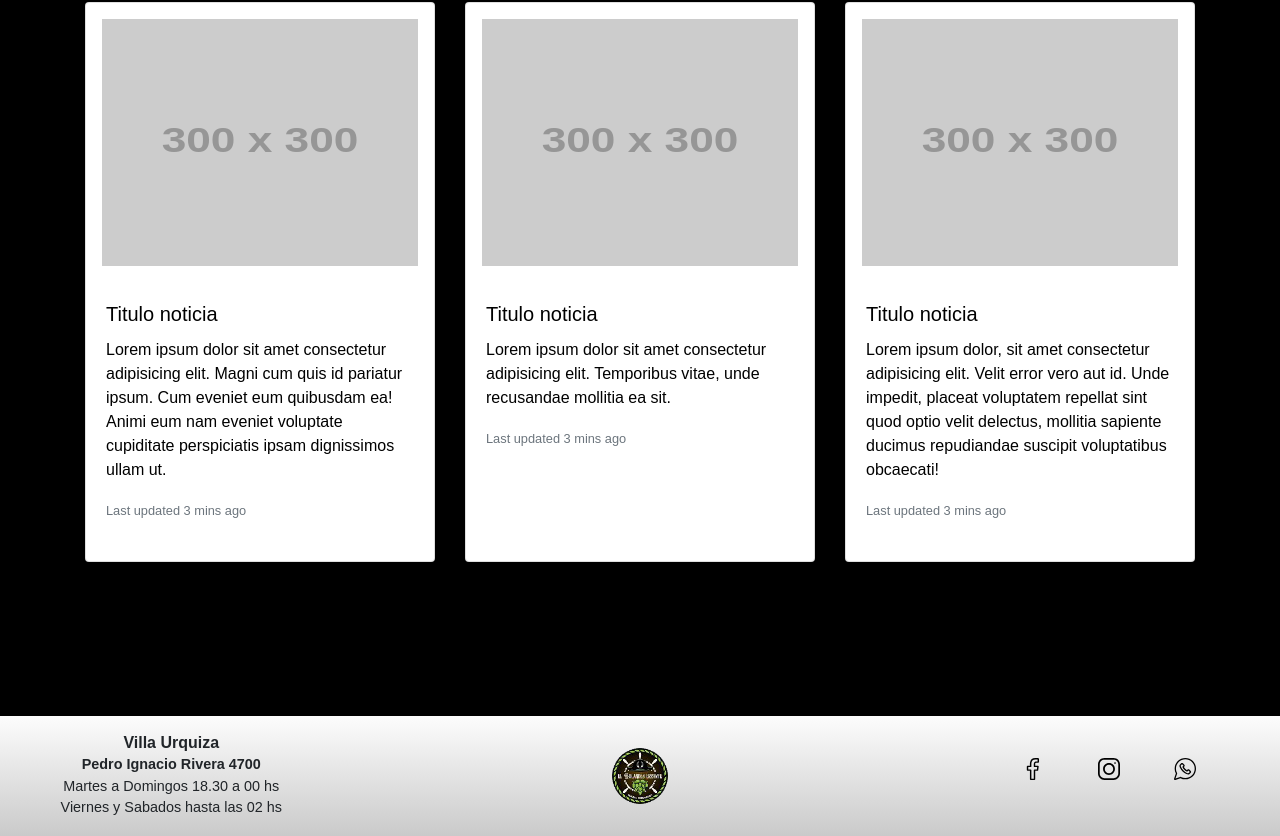
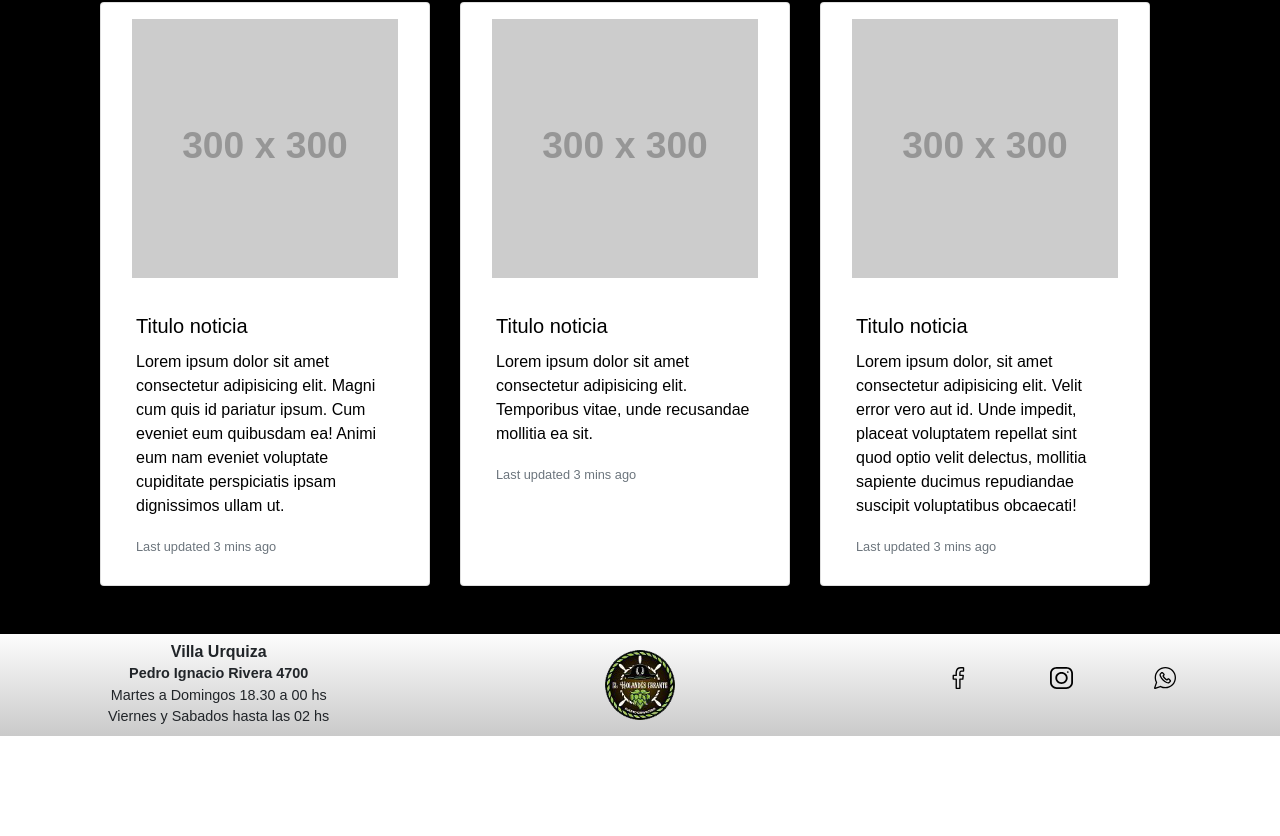
Before and after one commit to carolinaarias/Proyecto, a plain HTML site: page index.html in a window 1280 px wide. Shown: the part 1844-2680 px from the top of the page. After the commit the page ends 2580 px from the top, so only its background shows below. Drawn offline with nearby package versions, Linux system fonts and the light colour scheme; placeholder pictures from the web are drawn by us.

Commit message:
desafio-bootstrap

```diff
--- a/css/style.css
+++ b/css/style.css
@@ -68,7 +68,6 @@ header{
 /*-----FOOTER-----*/
 
 footer{
-   height: 15vh;
    background-color: #f1f1f1cb;
    background: linear-gradient(to bottom, #fcfcfccb, #b3b3b3b2 );
    justify-content: space-between;
@@ -93,15 +92,13 @@ footer{
 }
 .footer_logo{
    text-align: center;
-
 }
 .footer_logo img{
-   width: 20%;
+   width: 70px;
 }
 footer ul {
    justify-content: space-evenly;
    align-items: center;
-
 }
 .footer__img{
    width: 1.4rem;
@@ -110,7 +107,11 @@ footer ul {
 .footer__img:hover{
    transform: scale(1.3);
 }
-
+@media only screen and (max-width: 768px) {
+   footer div,ul {
+     margin-bottom: 2rem;
+   }
+ }
 /*-----INICIO-----*/
 main{
    height: 100vh;
@@ -118,6 +119,7 @@ main{
 .carousel-item img{
    height: 100vh;
 }
+/*--reviews--*/
 .reviews{
    height: 100vh;
 }
@@ -128,24 +130,19 @@ main{
    right: 10vw;
    margin-top: 10vh;
 }
-
+/*--news--*/
 .news{
    background-color: rgb(0, 0, 0);
    color: white;
-   height: 120vh;
 }
 .news .container{
    padding-top: 10rem;
 }
-.card-deck{
+.card{
+   color: black;
+   overflow: hidden;
    margin-bottom: 2rem;
 }
-.card{
-   color: black;
-   height: 70vh;
-   margin-bottom: 2rem;
-}
-
 .card-body{
    height: 50%;
 }
@@ -234,8 +231,7 @@ main{
 .product__info-img2{
    display: none;
 }
-/* Supongo que debe haber otra forma de hacer este efecto
-para que quede mejor pero lo hice asi para aplicar lo visto*/
+
 .product__info-img1:hover{
    display: none;
 }
--- a/index.html
+++ b/index.html
@@ -89,9 +89,9 @@
    </section>
    <section class="news">
       <div class="container">
-         <h2 class="mb-5 ">Noticias</h2>
-         <div class="card-deck">
-            <div class="card">
+         <h2 class="mb-5">Noticias</h2>
+         <div class="card-deck container-fluid ">
+            <div class="card mb-5 col-12 col-md-4">
               <img src="http://placehold.it/300x300" class="card-img-top" alt="...">
               <div class="card-body">
                 <h5 class="card-title">Titulo noticia</h5>
@@ -99,7 +99,7 @@
                 <p class="card-text"><small class="text-muted">Last updated 3 mins ago</small></p>
               </div>
             </div>
-            <div class="card">
+            <div class="card mb-5 col-12 col-md-4">
               <img src="http://placehold.it/300x300" class="card-img-top" alt="...">
               <div class="card-body">
                 <h5 class="card-title">Titulo noticia</h5>
@@ -107,7 +107,7 @@
                 <p class="card-text"><small class="text-muted">Last updated 3 mins ago</small></p>
               </div>
             </div>
-            <div class="card">
+            <div class="card mb-5 col-12 col-md-4">
               <img src="http://placehold.it/300x300" class="card-img-top" alt="...">
               <div class="card-body">
                 <h5 class="card-title">Titulo noticia</h5>
@@ -118,17 +118,17 @@
           </div>
       </div>
    </section>
-   <footer class="flex-row container-fluid">
-      <div class="footer_info col-3">
+   <footer class="flex-row container-fluid p-2">
+      <div class="footer_info col-12 col-md-4">
          <h4>Villa Urquiza</h4>
          <p class="footer_info-adress">Pedro Ignacio Rivera 4700</p>
          <P>Martes a Domingos 18.30 a 00 hs</P>
          <p>Viernes y Sabados hasta las 02 hs</p>
       </div>
-      <div class="footer_logo col-3">
+      <div class="footer_logo col-12 col-md-4">
          <img src="img/logos/logo.png" alt="logo marca">
       </div>
-      <ul class="flex-row col-3">
+      <ul class="flex-row col-12 col-md-4">
          <li>
             <a target="blank" href="https://www.facebook.com/elpuertocervecero/">
                <img class="footer__img" src="multimedia/icons/facebook.svg" alt="icono facebook">
```
